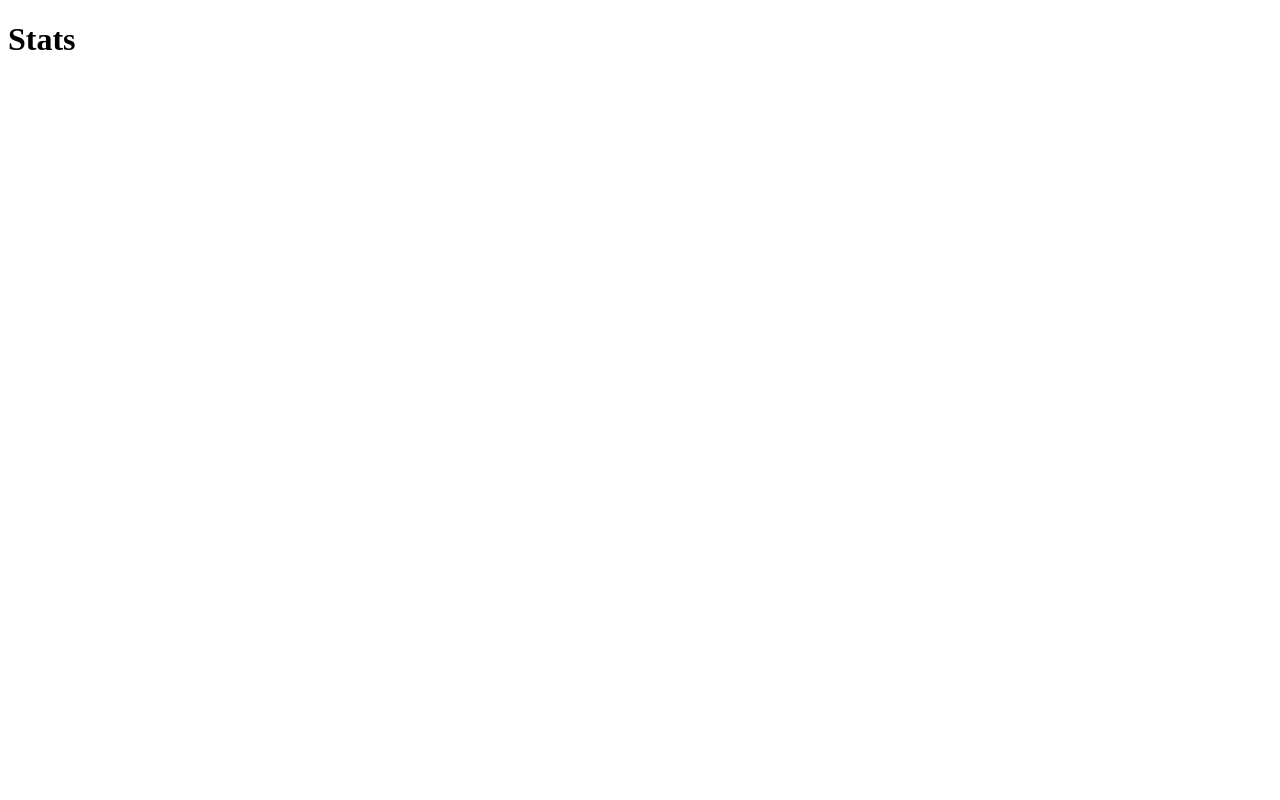
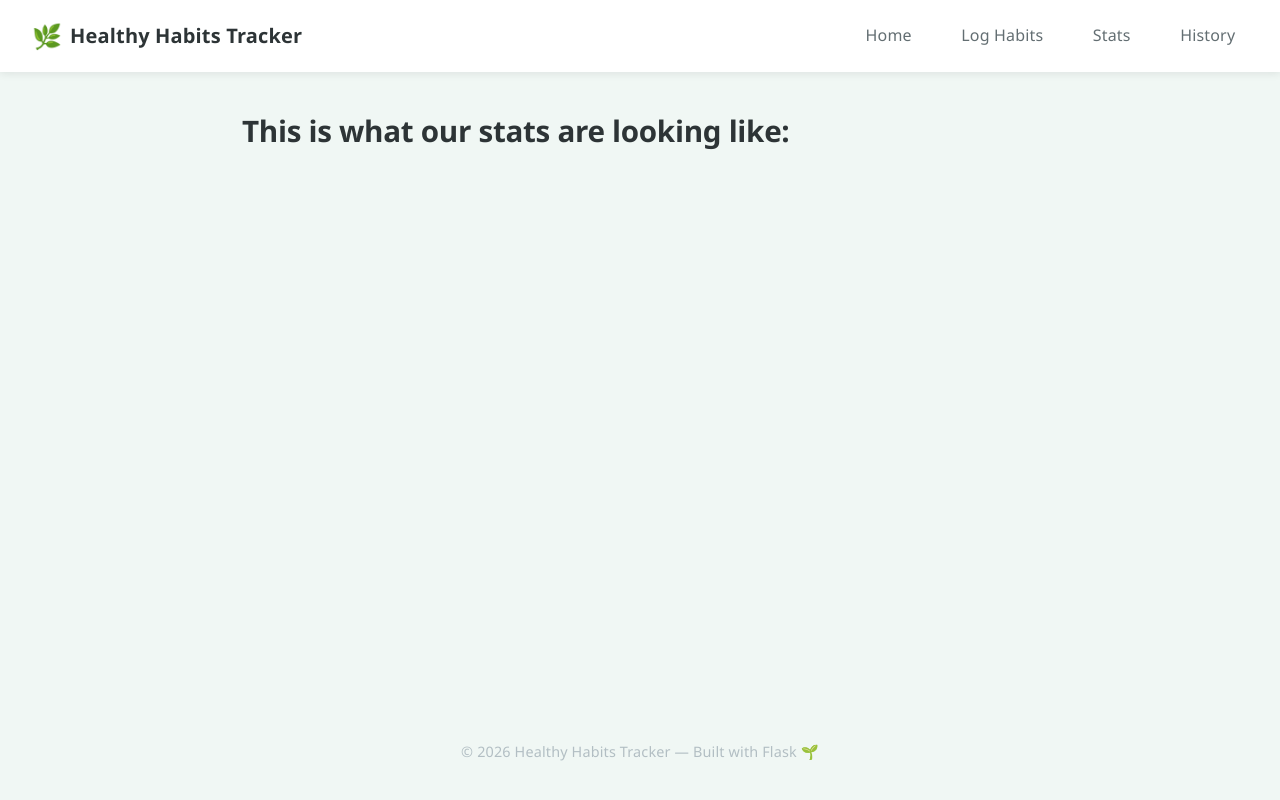
Before and after one commit to QuantisX/Team-1-s-Web-App, a Flask app: page /stats in a window 1280 px wide. Before the commit the page is almost empty. Run offline with Flask 3, Linux system fonts and the light colour scheme.

Commit message:
updated stats.html to include nav bar

```diff
--- a/healthy_habits_tracker/templates/stats.html
+++ b/healthy_habits_tracker/templates/stats.html
@@ -1,12 +1,41 @@
 <!DOCTYPE html>
-<html>
-    <head>
-        <title>Stats</title>
-    </head>
+<html lang="en">
+<head>
+  <meta charset="UTF-8">
+  <meta name="viewport" content="width=device-width, initial-scale=1.0">
+  <title>{% block title %}Stats{% endblock %}</title>
+  <link rel="stylesheet" href="{{ url_for('static', filename='style.css') }}">
+</head>
+<body>
+  <nav class="navbar">
+    <div class="nav-brand">
+      <span class="nav-icon">🌿</span>
+      <a href="/">Healthy Habits Tracker</a>
+    </div>
+    <ul class="nav-links">
+      <li><a href="/" class="nav-link">Home</a></li>
+      <li><a href="/log" class="nav-link">Log Habits</a></li>
+      <li><a href="/stats" class = "nav-link">Stats</a></li>
+      <li><a href="/history" class="nav-link">History</a></li>
 
-    <body>
-        <h1> Stats </h1>
+    </ul>
+  </nav>
+  <main class="container">
+    {% with messages = get_flashed_messages(with_categories=true) %}
+      {% if messages %}
+        {% for category, message in messages %}
+          <div class="alert alert-{{ category }}">{{ message }}</div>
+        {% endfor %}
+      {% endif %}
+    {% endwith %}
 
-    </body>
+    {% block content %}{% endblock %}
 
+    <h1>This is what our stats are looking like:</h1>
+  </main>
+
+  <footer class="footer">
+    <p>&copy; 2026 Healthy Habits Tracker — Built with Flask 🌱</p>
+  </footer>
+</body>
 </html>
```
